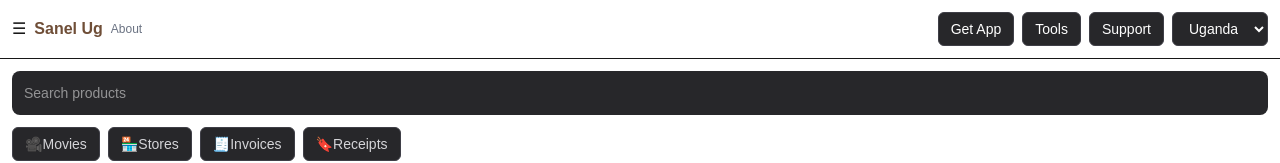
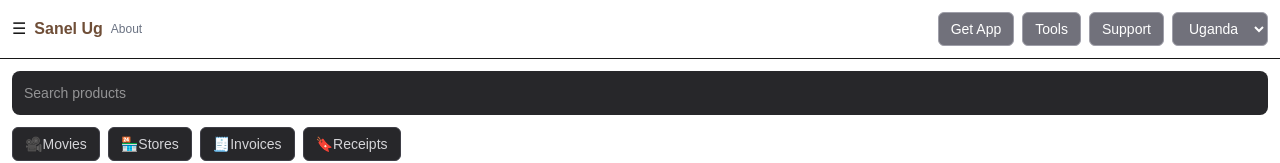
Before and after one commit to ssekanjakko-bot/Sanell, a Next.js app: page / in a window 1280 px wide. Shown: the top 163 px of the page. Built offline with nearby package versions, Linux system fonts and the light colour scheme; no server answers; the database is empty.

Commit message:
Update page.tsx

```diff
--- a/app/page.tsx
+++ b/app/page.tsx
@@ -64,10 +64,10 @@ export default function HomePage() {
             <Link href="/about" className="text-xs text-gray-500">About</Link>
           </div>
           <div className="flex gap-2 text-xs">
-            <Link href="/get-app" className="border border-zinc-700 bg-zinc-800 text-white px-3 py-1.5 rounded-md text-sm">Get App</Link>
-            <Link href="/tools" className="border border-zinc-700 bg-zinc-800 text-white px-3 py-1.5 rounded-md text-sm">Tools</Link>
-            <Link href="/support" className="border border-zinc-700 bg-zinc-800 text-white px-3 py-1.5 rounded-md text-sm">Support</Link>
-            <select className="border  border-zinc-700 bg-zinc-800 text-white px-3 py-1.5 rounded-md text-sm"><option>Uganda</option><option>Kenya</option></select>
+            <Link href="/get-app" className="border border-zinc-400 bg-zinc-500 text-white px-3 py-1.5 rounded-md text-sm">Get App</Link>
+            <Link href="/tools" className="border border-zinc-400 bg-zinc-500 text-white px-3 py-1.5 rounded-md text-sm">Tools</Link>
+            <Link href="/support" className="border border-zinc-400 bg-zinc-500 text-white px-3 py-1.5 rounded-md text-sm">Support</Link>
+            <select className="border  border-zinc-400 bg-zinc-500 text-white px-3 py-1.5 rounded-md text-sm"><option>Uganda</option><option>Kenya</option></select>
 
           </div>
         </div>
```
